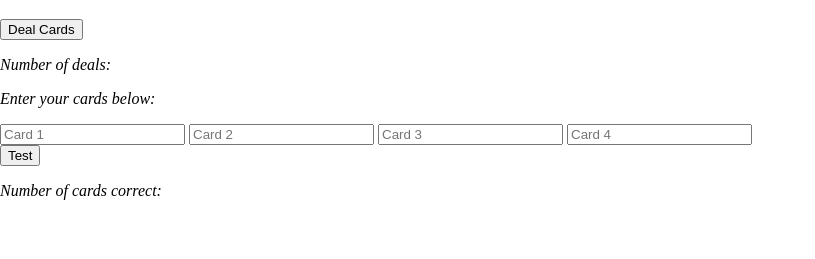
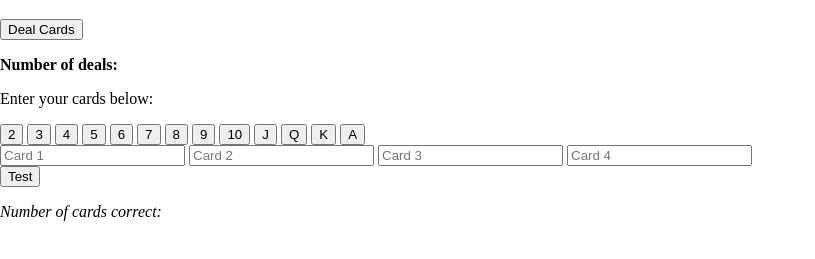
Before and after one commit to arantruslove/master-card, a plain HTML site: page index.html in a window 1280 px wide. Shown: the part 61-320 px from the top of the page, without its empty margins (0-815 px from the left). Drawn offline with Linux system fonts and the light colour scheme.

Commit message:
Update index.html

```diff
--- a/index.html
+++ b/index.html
@@ -1,26 +1,50 @@
  <!DOCTYPE html>
  <html>
  <head>
-    <h1>MasterCard</h1>
-    <link rel="stylesheet" href="styles.css" rel = "stylesheet" type  = "text/css">
+     <title>MasterCard</title>
+     <link rel="stylesheet" href="styles.css">
  </head>
  <body>
-    <p><button id="deal">Deal Cards</button></p>
-    <p><em>Number of deals:</em><strong><output type="text" id="numberDeals"></output></strong></p>
+     <h1>MasterCard</h1>
 
-    <p><em>Enter your cards below:</em>
+     <div class="container">
+         <div class="card-info">
+             <p>
+                 <button id="deal">Deal Cards</button>
+             </p>
+             <p class="section-heading">
+                 <strong>Number of deals:</strong> <output type="text" id="numberDeals"></output>
+             </p>
+             <p class="section-heading">Enter your cards below:</p>
+             <div class="button-container">
+                <button class="card-button" id="button2" value=2>2</button>
+                <button class="card-button" id="button3" value=3>3</button>
+                <button class="card-button" id="button4" value=4>4</button>
+                <button class="card-button" id="button5" value=5>5</button>
+                <button class="card-button" id="button6" value=6>6</button>
+                <button class="card-button" id="button7" value=7>7</button>
+                <button class="card-button" id="button8" value=8>8</button>
+                <button class="card-button" id="button9" value=9>9</button>
+                <button class="card-button" id="button10" value=10>10</button>
+
+                 <button class="card-button" id="buttonJ" value="J">J</button>
+                 <button class="card-button" id="buttonQ" value="Q">Q</button>
+                 <button class="card-button" id="buttonK" value="K">K</button>
+                 <button class="card-button" id="buttonA" value="A">A</button>
+             </div>
              <div class="input-container">
                  <input type="text" id="input1" placeholder="Card 1">
                  <input type="text" id="input2" placeholder="Card 2">
                  <input type="text" id="input3" placeholder="Card 3">
                  <input type="text" id="input4" placeholder="Card 4">
              </div>
+             <button id="myCards" class="test-button">Test</button>
+             <p class="section-heading">
+                 <em>Number of cards correct:</em> <strong><output type="text" id="numberCorrect"></output></strong>
+             </p>
+         </div>
+     </div>
 
-        <button id="myCards">Test</button>
-    </p>
-    <p><em>Number of cards correct:</em><strong><output type = "text" id = "numberCorrect">
-    </output> </strong></p>
-
+     <script type="module" defer src="index.js"></script>
  </body>
-<script type="module" defer src="index.js"></script>
  </html>
```
Lines whose indentation alone changed are shown as unchanged.
